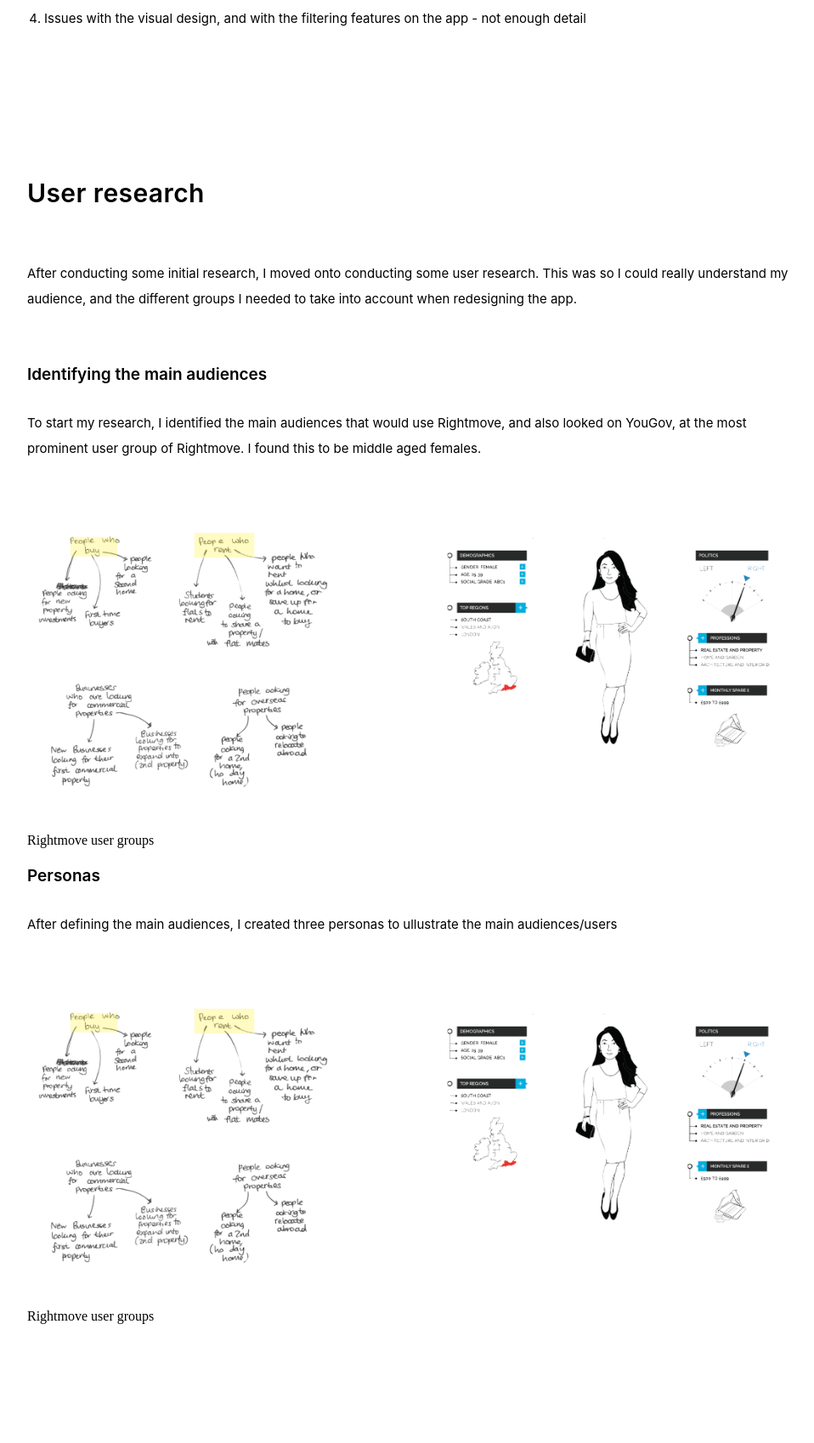
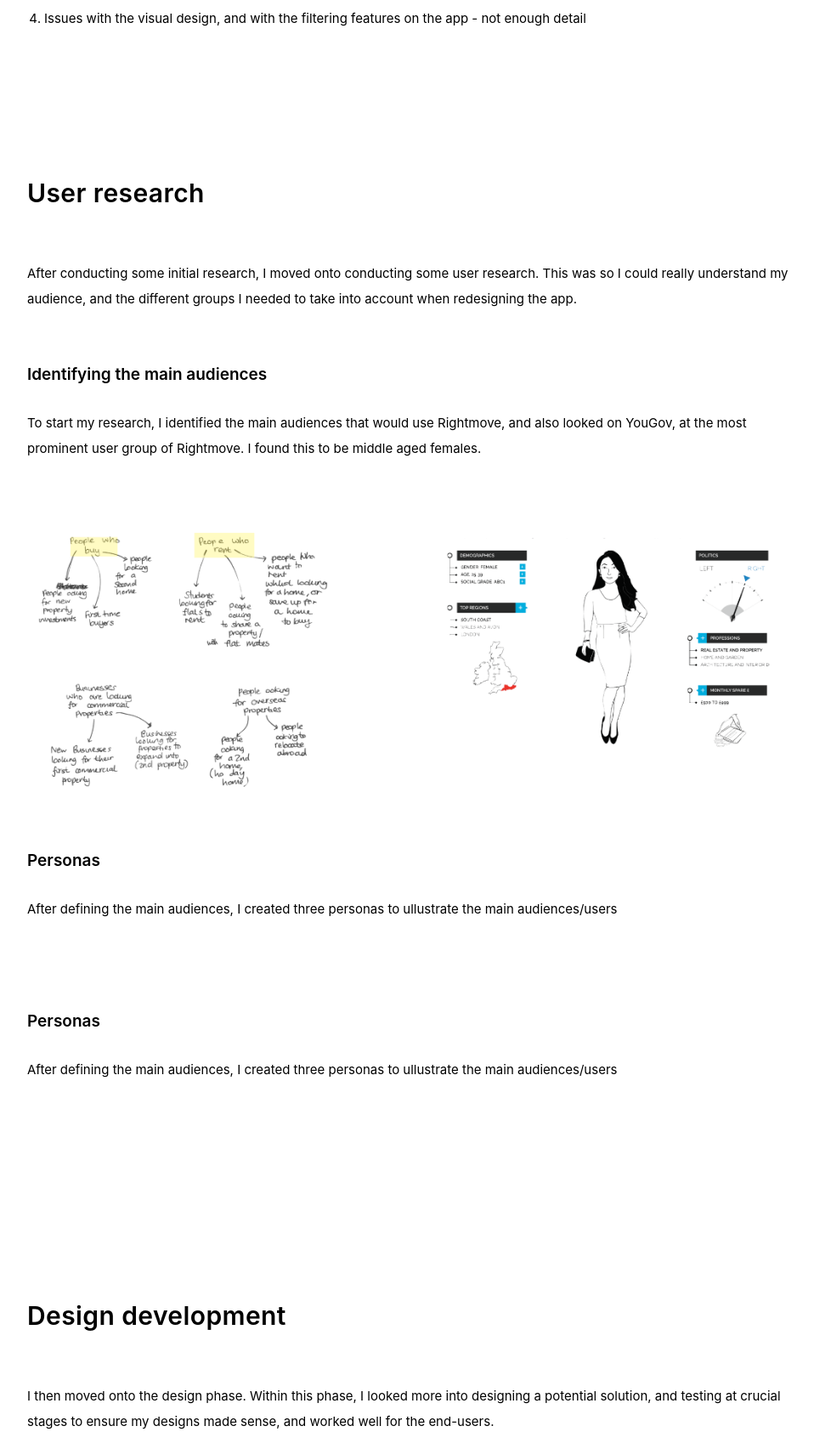
Before and after one commit to rebeccawood20/portfolio, a PHP site: page /rightmove.html in a window 1280 px wide. Shown: the part 4802-6500 px from the top of the page at 85% size, without its empty margins (158-1116 px from the left). Run offline with PHP 8.4, Linux system fonts and the light colour scheme.

Commit message:
rightmove page update

```diff
--- a/rightmove.html
+++ b/rightmove.html
@@ -96,23 +96,82 @@
 <h4 class="subsectiontitle">Identifying the main audiences</h4>
   <p class="projectbody">To start my research, I identified the main audiences that would use Rightmove, and also looked on YouGov, at the most prominent user group of Rightmove. I found this to be middle aged females.</p>
     <img src="images/rightmove-users.png" width="100%" height="100%">
-      <caption>Rightmove user groups</caption>
+
+
 
 <h4 class="subsectiontitle">Personas</h4>
   <p class="projectbody">After defining the main audiences, I created three personas to ullustrate the main audiences/users</p>
-    <img src="images/rightmove-users.png" width="100%" height="100%">
-      <caption>Rightmove user groups</caption>
+    <img src="">
+
+
+<h4 class="subsectiontitle">Personas</h4>
+  <p class="projectbody">After defining the main audiences, I created three personas to ullustrate the main audiences/users</p>
+    <img src="">
+</section>
+
+
+
+
+<section>
+  <h2 class="largersectiontitle">Design development</h2>
+    <p class="projectbody">I then moved onto the design phase. Within this phase, I looked more into designing a potential solution, and testing at crucial stages to ensure my designs made sense, and worked well for the end-users.</p>
+
+  <h4 class="subsectiontitle">Initial wireframing</h4>
+    <p class="projectbody">After understanding the current issues with the app, as well as my users – I moved on to do some wire-framing to settle on a good set of designs to test with.</p>
+      <img src="" width="100%" height="100%">
+
+
+
+  <h4 class="subsectiontitle">Refinement and user testing</h4>
+    <p class="projectbody">After creating a good amount of wireframes, I went onto to test them. I set some tasks for my sample of users to try and complete. I asked users to point out on my hand drawn screens how they would complete each task. This helped to point out flaws in my design, with relation to navigation and general usability, which helped to save time in the long run.   </p>
+    <img src="">
+
+
+  <h4 class="subsectiontitle">Digital screens</h4>
+    <p class="projectbody">After tweaking the designs, and carrying out testing – I found some obvious flaws in the designs that I otherwise wouldn’t have noticed. Following user testing, I further tweaked the designs, I went on to digitise the hand drawn wireframes, as can be seen below. I initially created black and white versions on Sketch, and then moved over to Invision Studio (for prototyping purposes), to create coloured versions. I kept further tweaking the designs, and these can be seen below. Not all screens are shown below. To see all screens view my design document. </p>
+      <img src="">
+  </section>
 
 
 
 
 
 
+  <section>
+    <h2 class="largersectiontitle">Final results</h2>
+      <p class="projectbody">I presented the screens I had created to my tutors and classmates, and made some slight improvements based on some feedback. You can see a selection final screens below as well as the interactive prototype I created on Invision Studio. </p>
 
 
-</section>
+<!-- space for selection of final screens -->
 
 
+    <h4 class="subsectiontitle">Final prototype</h4>
+      <p class="projectbody">To view the full prototype, follow this link (opens in a new tab) - <a href=https://projects.invisionapp.com/prototype/Rightmove-Redesign-cjogc8v5v00rpd301gcbtkeip></a> <br>
+      You can also see a walkthrough video on my prototype, which shows the parts of the app that I redesigned. </p>
+    </section>
+
+
+
+
+    <section>
+      <h2 class="largersectiontitle">Reflection</h2>
+        <p class="projectbody">Upon completing the project, I had a think about what I learnt from it, and what I would have improved if I were to complete it again. </p>
+
+
+      <h4 class="subsectiontitle">What did I learn?</h4>
+        <p class="projectbody">This project was my first app design/prototyping experience, and I felt it went really well. I learnt a lot about the process of researching users, and more technical skills about how to prototype quickly to show new ideas, as well as learning technical skills such as learning how to use Sketch and Invision Studio. I also developed my time management skills, as the project spanned 6 weeks, so it developed my skills at working quickly!</p>
+
+        <h4 class="subsectiontitle">What would I have improved?</h4>
+        <p class="projectbody">If I had more time on the project, or if I were to do the project again, I think I would have tried to mockup more screens for a more in-depth redesign. I also think I would have explored more of the animation options within Invision Studio to really create something unique – although I did explore animation on the map page when searching for properties for sale. I also think I would have carried out more user research if I were to complete the project again. Overall, I was happy with my redesign and believe it does make the app more usable and visually appealing. It also makes it, in my view – more consistent with the Rightmove website.</p>
+    </section>
+
+    <section>
+      <div class="bottom-project-links"></div>
+        <div class="navigation">
+          <a class="bottom-links" style="justify-content: left;" href="index.html">Home</a>
+          <a class="bottom-links" style="justify-content: right;" href="about.html">Next project <br> Heartwood Hospital</a>
+        </div>
+    </section>
 
 
   </div>
--- a/style.css
+++ b/style.css
@@ -30,7 +30,7 @@ p {
 h1 {
   font-size: 40px;
   line-height: 60px;
-  font-family: "Graphk";
+  font-family: "Inter";
   font-weight: 600;
 }
 
@@ -93,6 +93,8 @@ button:hover {
   transition: .3s ease-in-out;
   color: white;
 }
+
+
 
 
 /*Header*/
@@ -366,3 +368,11 @@ caption {
 section {
 margin-bottom: 180px;
 }
+
+.bottom-links{
+  font-family: "Inter";
+  font-size: 25px;
+  line-height: 20px;
+  font-weight: 600;
+  letter-spacing: 0.4px;
+}
```
